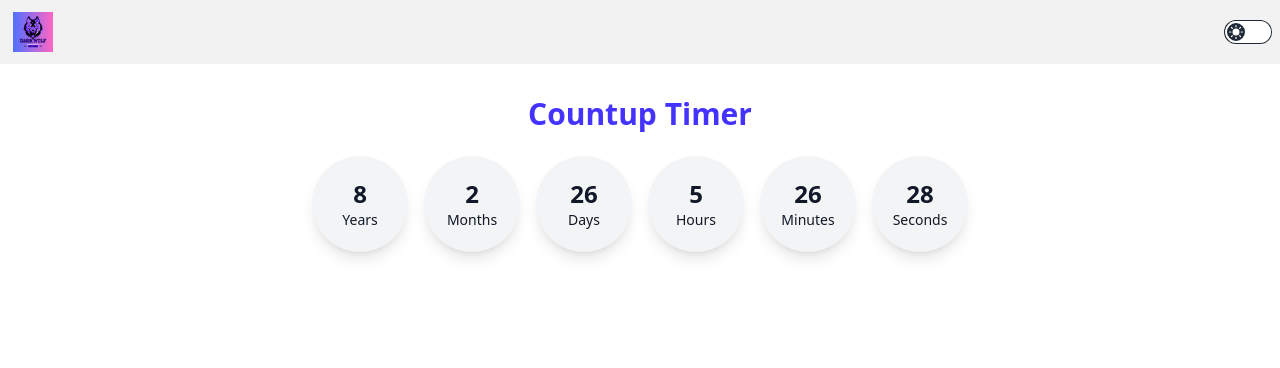
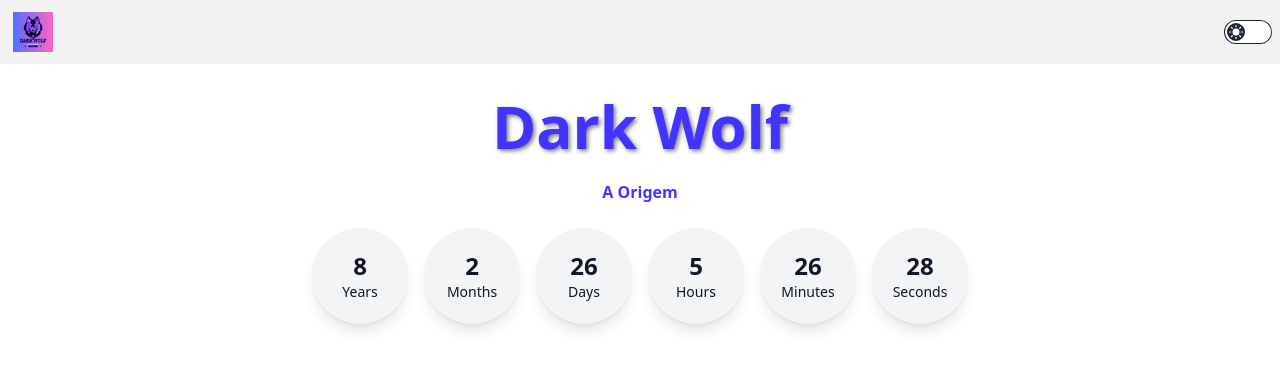
Before and after one commit to Spiguerfild/contador-amizade-wolfs, a React (Vite) app: page / in a window 1280 px wide. Shown: the top 368 px of the page. Built offline with nearby package versions, Linux system fonts and the light colour scheme.

Commit message:
[FINALIZAÇÃO] Versão base 1.0.0

```diff
--- a/src/components/Contador/index.jsx
+++ b/src/components/Contador/index.jsx
@@ -1,5 +1,5 @@
 import React, { useState, useEffect } from 'react';
-
+import './style.css';
 export const Contador = () => {
   const [timeElapsed, setTimeElapsed] = useState(calculateTimeElapsed());
 
@@ -46,8 +46,11 @@ export const Contador = () => {
 
   return (
     <div className="p-8 rounded-lg text-white">
-      <h2 className="text-3xl text-primary font-bold mb-6 text-center">
-        Countup Timer
+      <h1 className="text-6xl text-shadow text-primary font-bold mb-6 text-center">
+        Dark Wolf
+      </h1>
+      <h2 className="text-1xl text-primary font-bold mb-6 text-center">
+        A Origem
       </h2>
       <div className="flex justify-center space-x-4">
         <TimeCircle label="Years" value={timeElapsed.years} />
--- /dev/null
+++ b/src/components/Contador/style.css
@@ -0,0 +1,3 @@
+.text-shadow {
+  text-shadow: 2px 2px 4px rgba(0, 0, 0, 0.5);
+}
```
